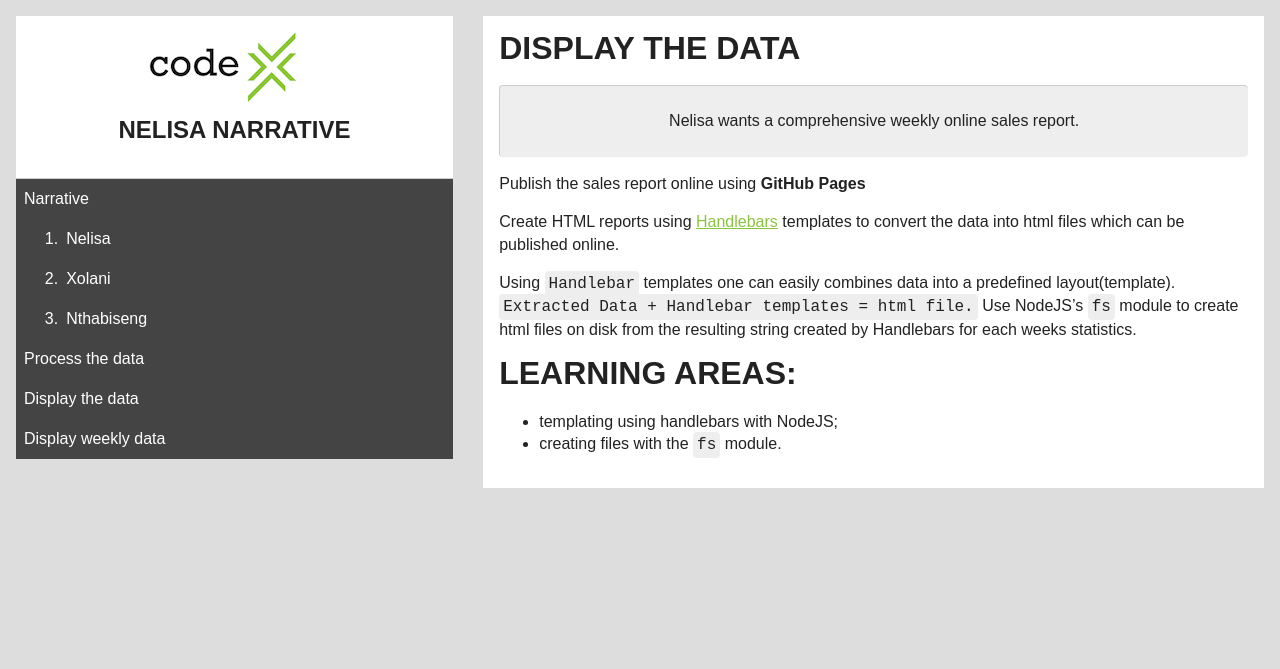
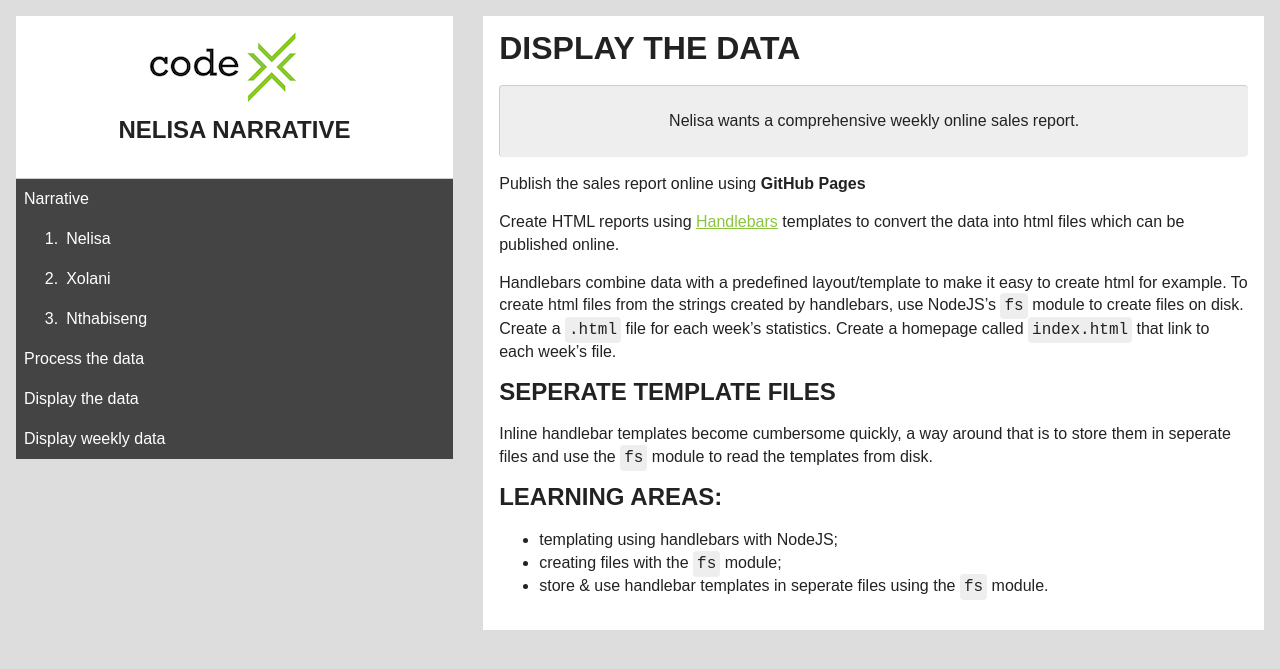
Before and after one commit to codex-academy/Nelisa, a Jekyll site: the page built from 2_Display_the_data.md, in a window 1280 px wide. Shown: the top 669 px of the page. Built offline with Jekyll 4.4.1, drawn with Linux system fonts in a browser that asks for light colours.

Commit message:
Update 2_Display_the_data.md
clarify templating

```diff
--- a/2_Display_the_data.md
+++ b/2_Display_the_data.md
@@ -11,9 +11,14 @@ Publish the sales report online using **GitHub Pages**
 
 Create HTML reports using [Handlebars](https://www.npmjs.com/package/handlebars) templates to convert the data into html files which can be published online.
 
-Using `Handlebar` templates one can easily combines data into a predefined layout(template). `Extracted Data + Handlebar templates = html file.` Use NodeJS's `fs` module to create html files on disk from the resulting string created by Handlebars for each weeks statistics.
+Handlebars combine data with a predefined layout/template to make it easy to create html for example. To create html files from the strings created by handlebars, use NodeJS's `fs` module to create files on disk. Create a `.html` file for each week's statistics. Create a homepage called `index.html` that link to each week's file.
 
-# Learning areas:
+## Seperate template files
+
+Inline handlebar templates become cumbersome quickly, a way around that is to store them in seperate files and use the `fs` module to read the templates from disk.
+
+## Learning areas:
 
 * templating using handlebars with NodeJS;
-* creating files with the `fs` module.
+* creating files with the `fs` module;
+* store & use handlebar templates in seperate files using the `fs` module.
```
